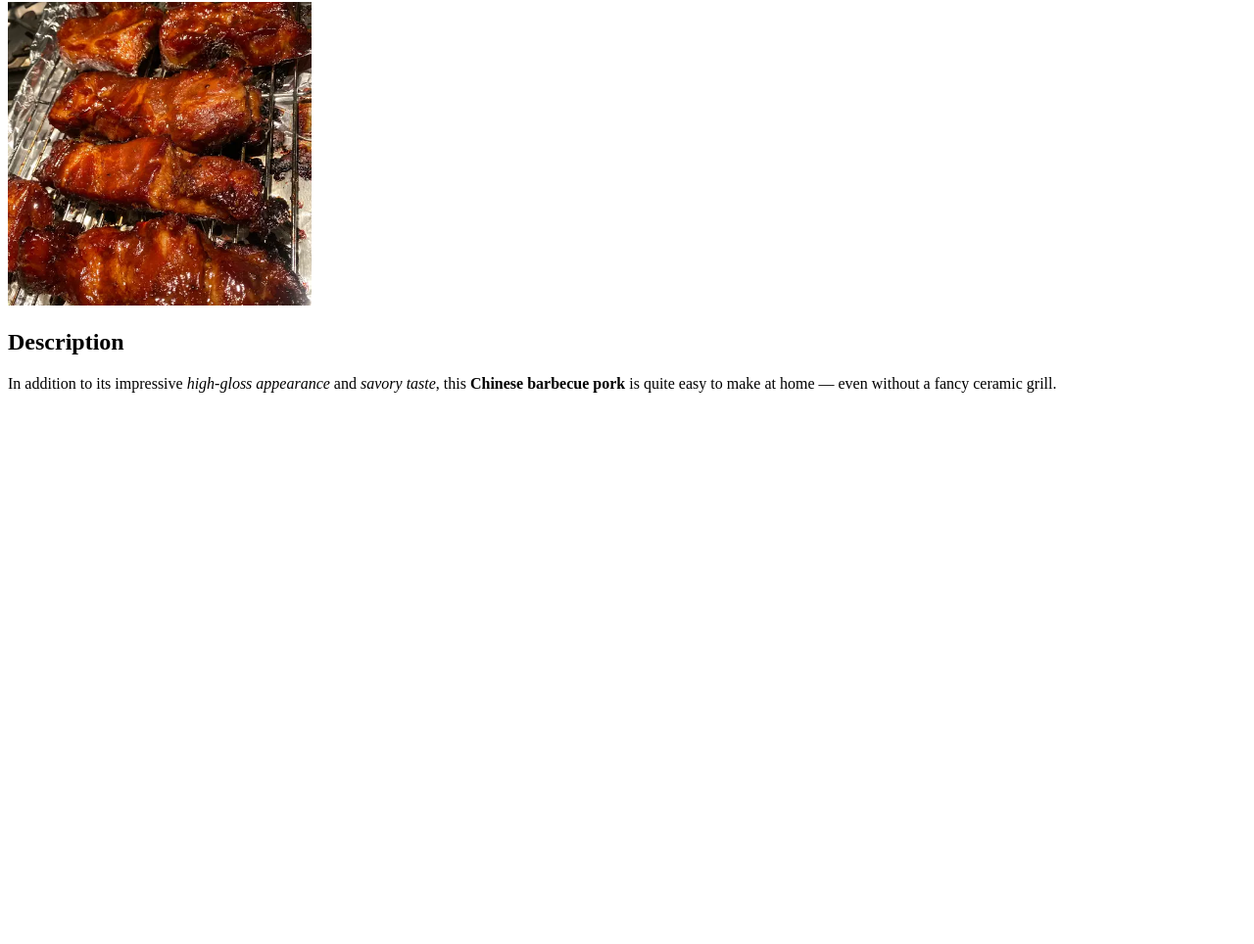
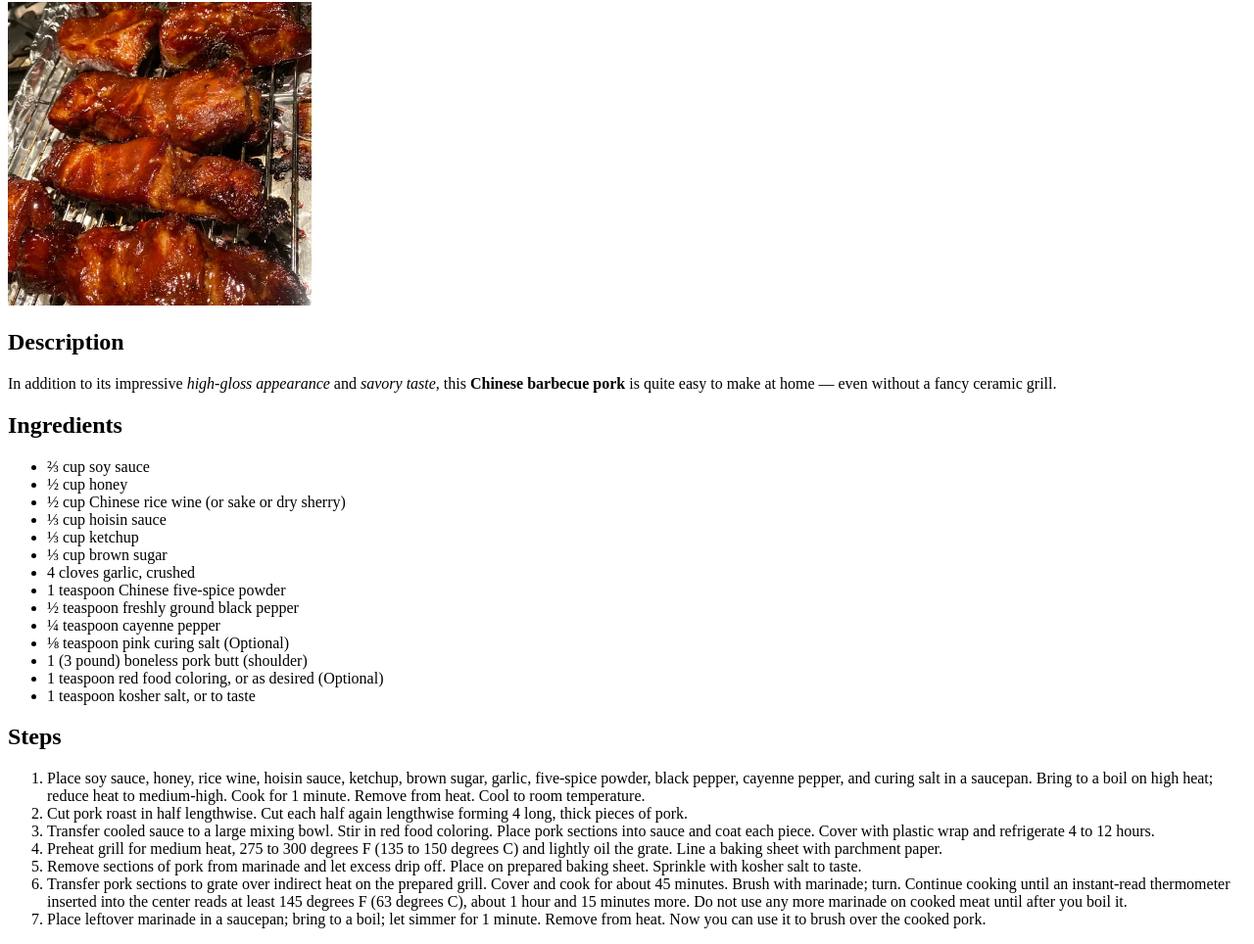
Before and after one commit to jlzbb/odin-recipes, a plain HTML site: page recipes/bbq-pork.html in a window 1280 px wide. Shown: the part 78-1042 px from the top of the page at 98% size. Before the commit the page ends 800 px from the top, so only its background shows below. Drawn offline with Linux system fonts and the light colour scheme.

Commit message:
Added ingredient list and steps

```diff
--- a/recipes/bbq-pork.html
+++ b/recipes/bbq-pork.html
@@ -5,11 +5,39 @@
     <meta name="viewport" content="width=device-width, initial-scale=1.0">
     <title>Chinese Barbecue Pork</title>
 </head>
-<body>
+ <body>
     <h1>Chinese Barbecue Pork</h1>
     <img src="../img/bbqpork.jpg" alt="Delicious Barbecue Pork" width="310" height="310">
         <h2>Description</h2>
             <p>In addition to its impressive <em>high-gloss appearance</em> and <em>savory taste</em>,
             this <strong>Chinese barbecue pork</strong> is quite easy to make at home — even without a fancy ceramic grill.</p>
-</body>
+        <h2>Ingredients</h2>
+                <ul>
+                    <li>⅔ cup soy sauce</li>
+                    <li>½ cup honey</li>
+                    <li>½ cup Chinese rice wine (or sake or dry sherry)</li>
+                    <li>⅓ cup hoisin sauce</li>
+                    <li>⅓ cup ketchup</li>
+                    <li>⅓ cup brown sugar</li>
+                    <li>4 cloves garlic, crushed</li>
+                    <li>1 teaspoon Chinese five-spice powder</li>
+                    <li>½ teaspoon freshly ground black pepper</li>
+                    <li>¼ teaspoon cayenne pepper</li>
+                    <li>⅛ teaspoon pink curing salt (Optional)</li>
+                    <li>1 (3 pound) boneless pork butt (shoulder)</li>
+                    <li>1 teaspoon red food coloring, or as desired (Optional)</li>
+                    <li>1 teaspoon kosher salt, or to taste</li>
+                </ul>
+        <h2>Steps</h2>
+                <ol>
+                    <li>Place soy sauce, honey, rice wine, hoisin sauce, ketchup, brown sugar, garlic, five-spice powder, black pepper, cayenne pepper, and curing salt in a saucepan. Bring to a boil on high heat; reduce heat to medium-high. Cook for 1 minute. Remove from heat. Cool to room temperature.</li>
+                    <li>Cut pork roast in half lengthwise. Cut each half again lengthwise forming 4 long, thick pieces of pork.</li>
+                    <li>Transfer cooled sauce to a large mixing bowl. Stir in red food coloring. Place pork sections into sauce and coat each piece. Cover with plastic wrap and refrigerate 4 to 12 hours.</li>
+                    <li>Preheat grill for medium heat, 275 to 300 degrees F (135 to 150 degrees C) and lightly oil the grate. Line a baking sheet with parchment paper.</li>
+                    <li>Remove sections of pork from marinade and let excess drip off. Place on prepared baking sheet. Sprinkle with kosher salt to taste.</li>
+                    <li>Transfer pork sections to grate over indirect heat on the prepared grill. Cover and cook for about 45 minutes. Brush with marinade; turn. Continue cooking until an instant-read thermometer inserted into the center reads at least 145 degrees F (63 degrees C), about 1 hour and 15 minutes more. Do not use any more marinade on cooked meat until after you boil it.</li>
+                    <li>Place leftover marinade in a saucepan; bring to a boil; let simmer for 1 minute. Remove from heat. Now you can use it to brush over the cooked pork.</li>
+                </ol>
+
+ </body>
 </html>
```
